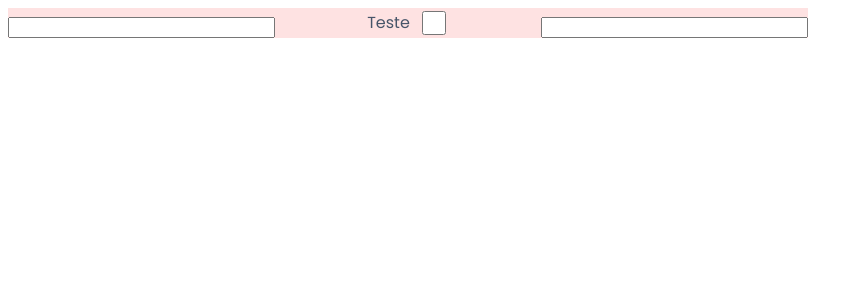
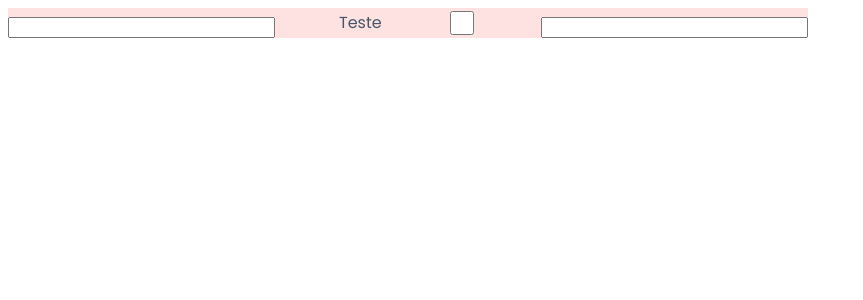
Before and after one commit to dvx-solutions/lab-ui, a React (Vite) app: page / in a window 1280 px wide. Shown: the top 300 px of the page, without its empty margins (0-863 px from the left). Built offline with nearby package versions, Linux system fonts and the light colour scheme.

Commit message:
style(components form checkbox): espaçamento entre label e input

```diff
--- a/src/components/form/Checkbox.tsx
+++ b/src/components/form/Checkbox.tsx
@@ -22,7 +22,7 @@ const BaseComponent: ForwardRefRenderFunction<HTMLInputElement, Props> = (
 ) => (
   <FormControl
     isInvalid={!!error}
-    className="flex w-full items-center justify-center gap-2"
+    className="flex w-full items-center justify-evenly"
   >
     {!!label && <Label label={label} name={name} isForCheckbox />}
 
```
